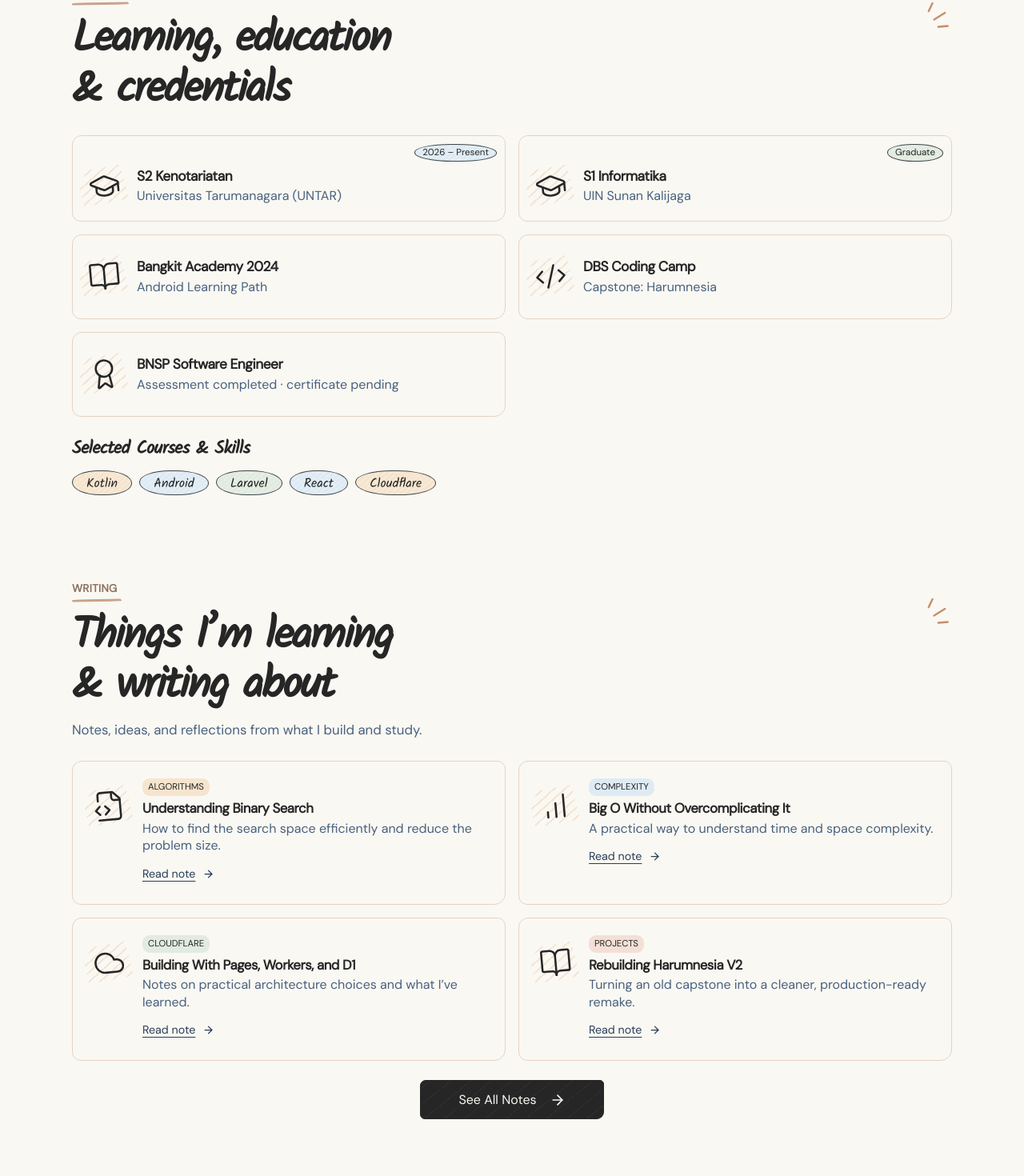
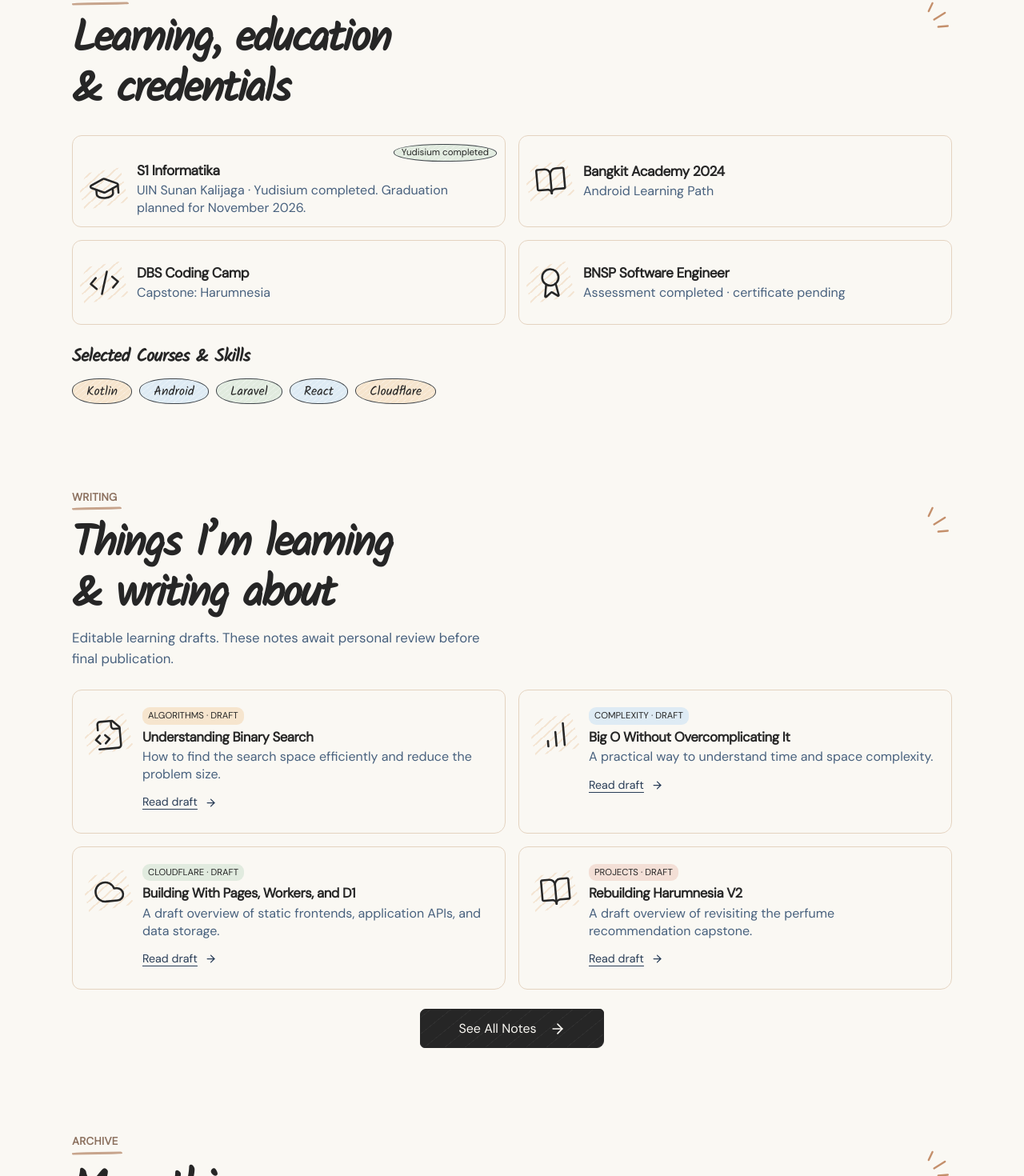
Before and after one commit to alfrzhb/alfrzhb.com, a React (Vite) app: page / in a window 1280 px wide. Shown: the part 3145-4615 px from the top of the page at 80% size. Built offline with nearby package versions, Linux system fonts and the light colour scheme.

Commit message:
fix: correct education and label learning drafts

```diff
--- a/src/data.ts
+++ b/src/data.ts
@@ -4,6 +4,7 @@ export type Detail = {
   eyebrow: string;
   title: string;
   intro: string;
+  draft?: boolean;
   sections: { heading: string; text: string }[];
   link?: { label: string; href: string };
 };
@@ -77,8 +78,7 @@ export const experience = [
 ] as const;
 
 export const education = [
-  {title:'S2 Kenotariatan',description:'Universitas Tarumanagara (UNTAR)',status:'2026 – Present',tone:'blue',icon:'graduate'},
-  {title:'S1 Informatika',description:'UIN Sunan Kalijaga',status:'Graduate',tone:'green',icon:'graduate'},
+  {title:'S1 Informatika',description:'UIN Sunan Kalijaga · Yudisium completed. Graduation planned for November 2026.',status:'Yudisium completed',tone:'green',icon:'graduate'},
   {title:'Bangkit Academy 2024',description:'Android Learning Path',icon:'book'},
   {title:'DBS Coding Camp',description:'Capstone: Harumnesia',icon:'code'},
   {title:'BNSP Software Engineer',description:'Assessment completed · certificate pending',icon:'credential'},
@@ -86,7 +86,7 @@ export const education = [
 
 export const notes: (Detail & {category:string;tone:Tone;description:string;icon:string})[] = [
   {
-    id:'binary-search',category:'Algorithms',tone:'peach',icon:'file',eyebrow:'Learning note · Algorithms',title:'Understanding Binary Search',description:'How to find the search space efficiently and reduce the problem size.',
+    id:'binary-search',draft:true,category:'Algorithms',tone:'peach',icon:'file',eyebrow:'Draft learning note · Algorithms',title:'Understanding Binary Search',description:'How to find the search space efficiently and reduce the problem size.',
     intro:'Binary search is a way to find a value by repeatedly cutting a sorted search space in half.',
     sections:[
       {heading:'Start with the right condition',text:'The data must be sorted, or the question must have a monotonic answer. In a sorted list, values to the left of a position are smaller and values to the right are larger. That is what makes it safe to discard half of the remaining candidates.'},
@@ -96,7 +96,7 @@ export const notes: (Detail & {category:string;tone:Tone;description:string;icon
     ],
   },
   {
-    id:'big-o',category:'Complexity',tone:'blue',icon:'chart',eyebrow:'Learning note · Complexity',title:'Big O Without Overcomplicating It',description:'A practical way to understand time and space complexity.',
+    id:'big-o',draft:true,category:'Complexity',tone:'blue',icon:'chart',eyebrow:'Draft learning note · Complexity',title:'Big O Without Overcomplicating It',description:'A practical way to understand time and space complexity.',
     intro:'Big O describes how an algorithm’s resource needs grow as its input grows. It is a model of growth, not a stopwatch.',
     sections:[
       {heading:'Count the growing work',text:'Reading one array item by index is O(1). Reading every item once is O(n). Comparing every pair is usually O(n²). Binary search on sorted data is O(log n), because it discards half of the search space at each step.'},
@@ -106,8 +106,8 @@ export const notes: (Detail & {category:string;tone:Tone;description:string;icon
     ],
   },
   {
-    id:'cloudflare',category:'Cloudflare',tone:'green',icon:'cloud',eyebrow:'Learning note · Cloudflare',title:'Building With Pages, Workers, and D1',description:'Notes on practical architecture choices and what I’ve learned.',
-    intro:'For Ratama, I separated the static frontend, application API, and database into Cloudflare Pages, Workers, and D1.',
+    id:'cloudflare',draft:true,category:'Cloudflare',tone:'green',icon:'cloud',eyebrow:'Draft learning note · Cloudflare',title:'Building With Pages, Workers, and D1',description:'A draft overview of static frontends, application APIs, and data storage.',
+    intro:'An overview of separating a static frontend, application API, and database into Cloudflare Pages, Workers, and D1.',
     sections:[
       {heading:'Give each layer a job',text:'Pages serves the frontend. Workers handles application requests and business rules. D1 stores structured records. Keeping these responsibilities clear makes the data flow easier to document and reason about.'},
       {heading:'Access belongs at the boundaries',text:'The browser is not a trusted source of permissions. The API must validate input and enforce role-based access. A protected staging environment is useful, but it does not replace application authorization.'},
@@ -116,7 +116,7 @@ export const notes: (Detail & {category:string;tone:Tone;description:string;icon
     ],
   },
   {
-    id:'harumnesia-v2',category:'Projects',tone:'rose',icon:'book',eyebrow:'Project note · Harumnesia',title:'Rebuilding Harumnesia V2',description:'Turning an old capstone into a cleaner, production-ready remake.',
+    id:'harumnesia-v2',draft:true,category:'Projects',tone:'rose',icon:'book',eyebrow:'Draft project note · Harumnesia',title:'Rebuilding Harumnesia V2',description:'A draft overview of revisiting the perfume recommendation capstone.',
     intro:'Harumnesia V2 revisits the DBS Coding Camp perfume recommendation capstone while preserving the original version as an archive.',
     sections:[
       {heading:'Preserve the original',text:'The original capstone remains a record of what the team submitted. V2 lives in a new monorepo, so the remake can improve structure and deployment without rewriting that history.'},
--- a/src/sections.tsx
+++ b/src/sections.tsx
@@ -56,11 +56,11 @@ export function Learning() {
 export function Writing({ onOpen }: {onOpen: (detail: Detail) => void}) {
   return <section id="writing" className="section container writing" aria-labelledby="writing-heading">
     <SectionHeading label="Writing"><span id="writing-heading">Things I’m learning<br />&amp; writing about</span></SectionHeading>
-    <p className="section-description">Notes, ideas, and reflections from what I build and study.</p>
+    <p className="section-description">Editable learning drafts. These notes await personal review before final publication.</p>
     <div className="notes-grid">{notes.map(note=><article className="note-card" key={note.id}>
-      <SketchIcon name={note.icon} /><div><span className={`category category-${note.tone}`}>{note.category}</span><h3>{note.title}</h3><p>{note.description}</p><button className="text-action" onClick={()=>onOpen(note)} aria-label={`Read note: ${note.title}`}>Read note <ArrowRight size={15} aria-hidden="true" /></button></div>
+      <SketchIcon name={note.icon} /><div><span className={`category category-${note.tone}`}>{note.category} · Draft</span><h3>{note.title}</h3><p>{note.description}</p><button className="text-action" onClick={()=>onOpen(note)} aria-label={`Read draft: ${note.title}`}>Read draft <ArrowRight size={15} aria-hidden="true" /></button></div>
     </article>)}</div>
-    <button className="button button-dark section-button" onClick={()=>onOpen({id:'all-notes',eyebrow:'Writing · Learning notebook',title:'All learning notes',intro:'Four notes from what I build and study.',sections:notes.flatMap(note=>[{heading:note.title,text:note.intro},...note.sections])})}>See All Notes <ArrowRight size={20} aria-hidden="true" /></button>
+    <button className="button button-dark section-button" onClick={()=>onOpen({id:'all-notes',draft:true,eyebrow:'Writing · Draft learning notebook',title:'All learning notes',intro:'Four editable drafts awaiting personal review before final publication.',sections:notes.flatMap(note=>[{heading:note.title,text:note.intro},...note.sections])})}>See All Notes <ArrowRight size={20} aria-hidden="true" /></button>
   </section>;
 }
 
@@ -106,6 +106,7 @@ export function DetailDialog({ detail, onClose }: {detail: Detail | null; onClos
   return <dialog ref={dialog} className="detail-dialog" aria-labelledby="detail-title" aria-describedby="detail-intro" onCancel={event=>{event.preventDefault();onClose();}} onClick={event=>{if(event.target===dialog.current) onClose();}}>
     <div className="dialog-content"><div className="dialog-top"><p className="eyebrow">{detail.eyebrow}</p><button className="dialog-close" onClick={onClose} aria-label="Close detail" autoFocus><X size={23} /></button></div>
       <h2 id="detail-title">{detail.title}</h2><p className="detail-intro" id="detail-intro">{detail.intro}</p>
+      {detail.draft && <p className="detail-intro">Draft content — awaiting personal review before final publication.</p>}
       {detail.sections.map(section=><section className="detail-section" key={section.heading}><h3>{section.heading}</h3><p>{section.text}</p></section>)}
       {detail.link && <a href={detail.link.href} className="button button-dark" target="_blank" rel="noopener noreferrer">{detail.link.label} <ExternalLink size={18} aria-hidden="true" /></a>}
       <button className="text-action dialog-back" onClick={onClose}>Back to portfolio</button>
```
